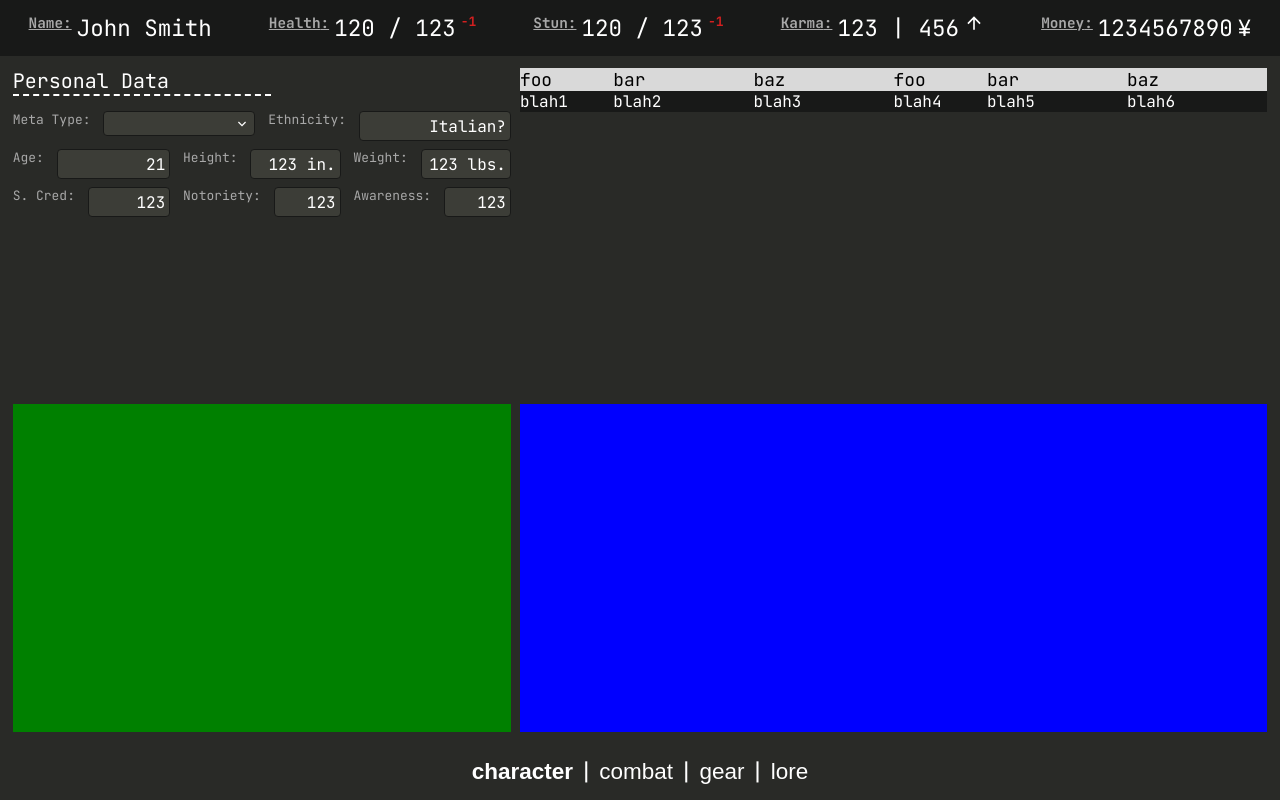
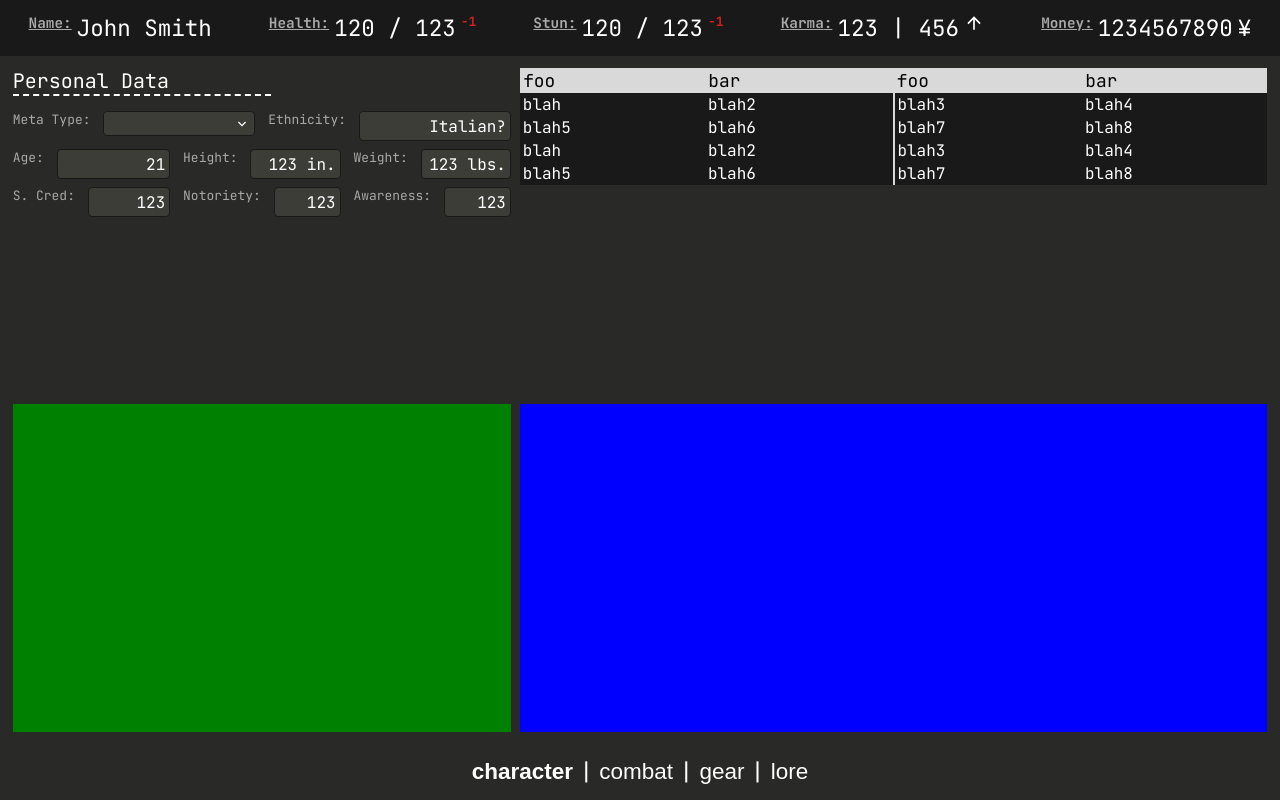
Before and after one commit to roclame12/ShadowSheet, a React (Vite) app: page / in a window 1280 px wide. Built offline with nearby package versions, Linux system fonts and the light colour scheme.

Commit message:
Made a component <Body/> that handles putting the children of <Table/> into a <tbody/>. Also added an example to <Table/>'s docstring

```diff
--- a/src/CSS/components/Table.module.css
+++ b/src/CSS/components/Table.module.css
@@ -1,12 +1,12 @@
 @import "../globals.css";
 
 .container {
-    table {
+    & table {
         width: 100%;
         border-collapse: collapse;
     }
 
-    thead {
+    & thead {
         background-color: var(--primary-white);
 
         font-weight: normal;
@@ -14,16 +14,25 @@
         text-align: left;
     }
 
-    tbody {
+    & tbody {
         background-color: var(--secondary-black);
 
         color: var(--text-color);
         font-size: var(--font-size-s);
+
     }
 
-    tr {
+    & tr {
         overflow: hidden;
         text-overflow: ellipsis;
         white-space: nowrap;
     }
+
+    & td { padding: .1ch .3ch; }
 }
+
+
+.borderRow {
+    border-right: 2px solid var(--primary-white);
+    margin-right: 100px;
+}
--- a/src/components/Table.tsx
+++ b/src/components/Table.tsx
@@ -1,4 +1,4 @@
-import React, {ReactNode} from 'react';
+import React, {ReactNode, CSSProperties} from 'react';
 import styles from "../CSS/components/Table.module.css"
 
 
@@ -20,14 +20,14 @@ interface HeaderObj {
  * @param subTables the amount of "subtables" the table has. See {@link Table} for a definition of what a subtable is.
  */
 function formatHeaders(headers: HeaderObj[], subTables: number) {
-    // figure out the total widths and throw an error if those widths are wrong
-    const percentageSum = headers.reduce((sum: number, current) => {
+    // figure out the total width and throw an error if that width is larger than 100%
+    const percentageSum = headers.reduce((sum: number, current): number => {
         const adder = current.width ? current.width : 0;
         return sum + adder;
     }, 0)
     if (percentageSum > 100) throw "Percentage total for table should be no more than 100%";
 
-    //return a formatted list of <td/> tags with the proper widths
+    // return a formatted list of <td/> tags with the proper widths
     let formated: ReactNode[] = [];
     for (let i = 0; i < subTables; i++) {
         formated.push(...headers.map(
@@ -44,9 +44,56 @@ function formatHeaders(headers: HeaderObj[], subTables: number) {
     return formated;
 }
 
+/**
+ * Props for {@link Body}
+ *
+ * @property children The children passed to {@link Table}
+ * @property headerNum the amount of headers per sub table
+ * @property subTables the amount of subTables in the Table. See {@link Table} for a definition of what a subtable is.
+ */
+interface BodyProps {
+    children: ReactNode | ReactNode[];
+    headerNum: number;
+    subTables: number;
+}
 
 /**
- * interface for Table's props
+ * Component that handles the formating of the table's body. Takes the children passed to {@link Table} and then places
+ * them into a table body with rows with the same amount of cells as columns within the table.
+ *
+ * @param props the props for the Body, defined in {@link BodyProps}
+ * @constructor
+ */
+function Body(props: BodyProps) {
+    const columns = props.headerNum * props.subTables;
+
+    // stack the children with fragments until there's enough elements to be even with the amount of columns in the table
+    let children = Array.isArray(props.children) ? [...props.children] : [props.children];
+    for (let i = 0; i < (children.length % columns); i++) {
+        children.push(<></>)
+    }
+
+    // put each child into a table row, then put that row into formatted
+    let formatted: ReactNode[] = [];
+    for (let j = 0; j < (children.length / columns); j++) {
+        const slice = children.slice(j * columns, (j + 1) * columns);
+
+        const formattedSlice = slice.map((value, i) => {
+            // if the column number of a cell is at the boundary of a sub table, add a border to the right of the cell
+            return (i + 1) % (columns / props.subTables) === 0 && (i + 1) !== slice.length ?
+                <td className={styles.borderRow}>{value}</td> :
+                <td>{value}</td>
+        });
+
+        formatted.push(<tr>{formattedSlice}</tr>)
+    }
+
+    return (<tbody> { formatted } </tbody>)
+}
+
+
+/**
+ * Props for {@link Table}
  *
  * @property header    an array of {@link HeaderObj} objects to determine the layout of the table
  * @property children  The components that will be contained within the table.
@@ -67,10 +114,10 @@ interface TableProps {
  * into new columns to allow for more information per row to be displayed.
  *
  * @example<caption>The following creates a table with 4 equal width columns, and 8 total cells (including the header) with the last cell being empty</caption>
- * <Table header={[{text: "foo", width:50}, {text:"bar", width: 50}]} subTables={2}>
- *     <p>Lorem ipsum</p>
- *     <p>dolor sit</p>
- *     <p>amet, consectetur</p>
+ * <Table header={[{text: "foo"}, {text:"bar"}]} subTables={2}>
+ *     <>Lorem ipsum</>
+ *     <>dolor sit</>
+ *     <>amet, consectetur</>
  * </Table>
  *
  * @param props the props for the table, defined in {@link TableProps}
@@ -87,9 +134,9 @@ export default function Table(props: TableProps) {
                         { formatHeaders(headers, subTables) }
                     </tr>
                 </thead>
-                <tbody>
+                <Body headerNum={ headers.length } subTables={ subTables }>
                     { props.children }
-                </tbody>
+                </Body>
             </table>
         </div>
     )
--- a/src/pages/CharacterPage.tsx
+++ b/src/pages/CharacterPage.tsx
@@ -135,15 +135,23 @@ function PersonalData() {
 function Qualities() {
     return (
         <div id={styles.qualities}>
-            <Table header={[{text: "foo", width: 25}, {text: "bar"}, {text: "baz"}]} subTables={2}>
-                <tr>
-                    <td>blah1</td>
-                    <td>blah2</td>
-                    <td>blah3</td>
-                    <td>blah4</td>
-                    <td>blah5</td>
-                    <td>blah6</td>
-                </tr>
+            <Table header={[{text: "foo"}, {text: "bar"}]} subTables={2}>
+                <>blah</>
+                <p>blah2</p>
+                <p>blah3</p>
+                <p>blah4</p>
+                <p>blah5</p>
+                <p>blah6</p>
+                <p>blah7</p>
+                <p>blah8</p>
+                <>blah</>
+                <p>blah2</p>
+                <p>blah3</p>
+                <p>blah4</p>
+                <p>blah5</p>
+                <p>blah6</p>
+                <p>blah7</p>
+                <p>blah8</p>
             </Table>
         </div>
     )
```
